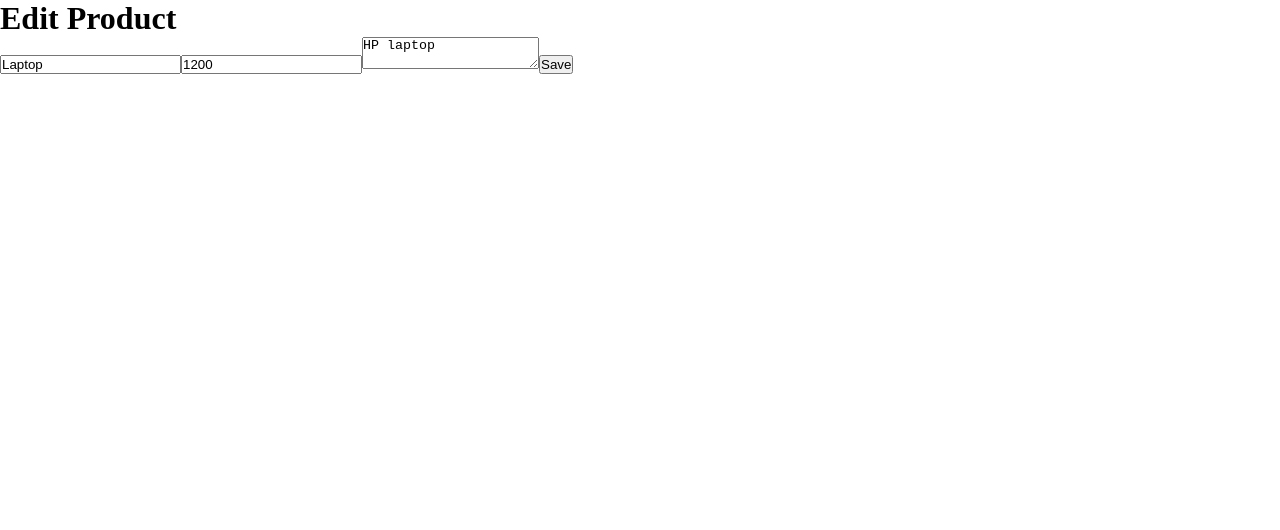
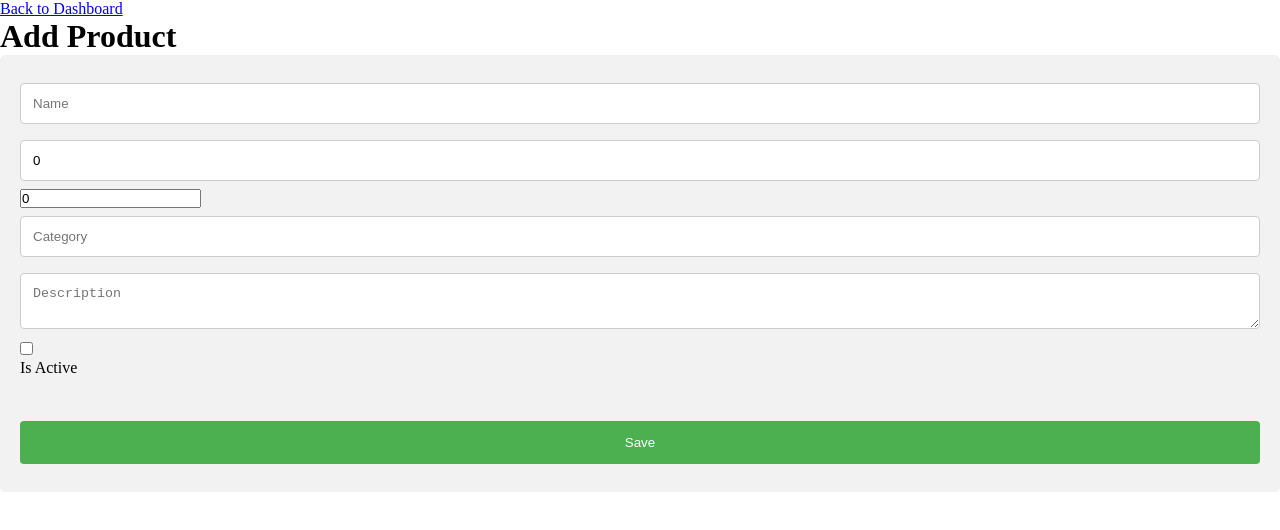
Before and after one commit to uruchira/login-dashboard-app, a React (Vite) app: page /dashboard/1 in a window 1280 px wide. Shown: the top 530 px of the page. Built offline with nearby package versions, Linux system fonts and the light colour scheme.

Commit message:
Correct data bind to Product Form

```diff
--- a/src/contexts/ProductContext.tsx
+++ b/src/contexts/ProductContext.tsx
@@ -6,12 +6,16 @@ const ProductContext = createContext<ProductContextType | undefined>(undefined);
 export function ProductProvider({ children }: { children: React.ReactNode }) {
   const [allProducts, setAllProducts] = useState<Product[]>([]);
 
-  const setNewProduct = (newProduct: Product) => {
-    setAllProducts((prevProducts) => [...prevProducts, newProduct]);
+  const updateProducts = (newProduct: Product[] | Product) => {
+    if (Array.isArray(newProduct)) {
+      setAllProducts((prevProducts) => [...prevProducts, ...newProduct]);
+    } else {
+      setAllProducts((prevProducts) => [...prevProducts, newProduct]);
+    }
   };
 
   return (
-    <ProductContext.Provider value={{ allProducts, setNewProduct }}>
+    <ProductContext.Provider value={{ allProducts, updateProducts }}>
       {children}
     </ProductContext.Provider>
   );
--- a/src/dashboard/ProductForm.tsx
+++ b/src/dashboard/ProductForm.tsx
@@ -1,27 +1,26 @@
 import React, { useState } from "react";
-import { useNavigate, useParams } from "react-router-dom";
+import { useNavigate, useParams, Link } from "react-router-dom";
+import { useProducts } from "../contexts/ProductContext";
+import type { Product } from "../types";
 
-type Product = {
-  id: string;
-  name: string;
-  price: number;
-  description: string;
+const initialState = {
+  sku: "",
+  name: "",
+  price: 0,
+  quantity: 0,
+  category: "",
+  description: "",
+  status: false,
 };
-
-const iProducts: Product[] = [
-  { id: "1", name: "Laptop", price: 1200, description: "HP laptop" },
-  { id: "2", name: "Phone", price: 800, description: "Smartphone" },
-];
 
 const ProductForm: React.FC = () => {
   const { id } = useParams();
   const navigate = useNavigate();
+  const { allProducts } = useProducts();
 
-  const existingProduct = iProducts.find((p) => p.id === id);
+  const existingProduct = allProducts.find((p) => p.sku === id);
 
-  const [form, setForm] = useState<Product>(
-    existingProduct || { id: "", name: "", price: 0, description: "" },
-  );
+  const [form, setForm] = useState<Product>(existingProduct || initialState);
 
   const handleChange = (
     e: React.ChangeEvent<HTMLInputElement | HTMLTextAreaElement>,
@@ -49,33 +48,58 @@ const ProductForm: React.FC = () => {
 
   return (
     <div>
+      <Link to="/dashboard">Back to Dashboard</Link>
       <h1>{existingProduct ? "Edit Product" : "Add Product"}</h1>
 
-      <form onSubmit={handleSubmit} className="space-y-3">
+      <form onSubmit={handleSubmit} className="product-form">
         <input
           name="name"
+          type="text"
           placeholder="Name"
           value={form.name}
           onChange={handleChange}
           required
         />
-
         <input
           name="price"
-          type="number"
+          type="text"
           placeholder="Price"
           value={form.price}
           onChange={handleChange}
           required
         />
-
+        <input
+          name="quantity"
+          type="number"
+          placeholder="Quantity"
+          value={form.quantity}
+          onChange={handleChange}
+          required
+        />
+        <input
+          name="category"
+          type="text"
+          placeholder="Category"
+          value={form.category}
+          onChange={handleChange}
+          required
+        />
         <textarea
           name="description"
           placeholder="Description"
           value={form.description}
           onChange={handleChange}
         />
-
+        <input
+          id="status"
+          type="checkbox"
+          name="status"
+          checked={form.status}
+          onChange={handleChange}
+        />
+        <label htmlFor="status">Is Active</label>
+        <br />
+        <br />
         <button type="submit">Save</button>
       </form>
     </div>
--- a/src/dashboard/index.tsx
+++ b/src/dashboard/index.tsx
@@ -1,10 +1,12 @@
 import { useEffect, useState } from "react";
 import { useNavigate } from "react-router-dom";
+import { useProducts } from "../contexts/ProductContext";
 import { getProducts } from "./services";
 import type { Product } from "../types";
 
 const Dashboard: React.FC = () => {
   const [products, setProducts] = useState<Product[]>([]);
+  const { updateProducts } = useProducts();
   const navigate = useNavigate();
 
   useEffect(() => {
@@ -12,6 +14,7 @@ const Dashboard: React.FC = () => {
       try {
         const response = await getProducts();
         setProducts(response);
+        updateProducts(response);
       } catch (err: unknown) {
         console.error(err);
       }
--- a/src/index.css
+++ b/src/index.css
@@ -19,3 +19,40 @@ th {
   background-color: #f2f2f2;
   font-weight: bold;
 }
+
+.product-form {
+  border-radius: 5px;
+  background-color: #f2f2f2;
+  padding: 20px;
+}
+
+.product-form label {
+  display: block;
+}
+
+.product-form input[type="text"],
+.product-form select,
+.product-form textarea {
+  width: 100%;
+  padding: 12px;
+  margin: 8px 0;
+  display: inline-block;
+  border: 1px solid #ccc;
+  border-radius: 4px;
+  box-sizing: border-box;
+}
+
+.product-form button {
+  width: 100%;
+  background-color: #4caf50;
+  color: white;
+  padding: 14px;
+  margin: 8px 0;
+  border: none;
+  border-radius: 4px;
+  cursor: pointer;
+}
+
+.product-form button:hover {
+  background-color: #45a049;
+}
--- a/src/main.tsx
+++ b/src/main.tsx
@@ -2,6 +2,7 @@ import { StrictMode } from "react";
 import { createRoot } from "react-dom/client";
 import { ErrorBoundary } from "react-error-boundary";
 import { AuthProvider } from "./contexts/AuthContext.tsx";
+import { ProductProvider } from "./contexts/ProductContext.tsx";
 import "./index.css";
 import App from "./App.tsx";
 
@@ -9,7 +10,9 @@ createRoot(document.getElementById("root")!).render(
   <StrictMode>
     <ErrorBoundary fallback={<div>Something went wrong</div>}>
       <AuthProvider>
-        <App />
+        <ProductProvider>
+          <App />
+        </ProductProvider>
       </AuthProvider>
     </ErrorBoundary>
   </StrictMode>,
--- a/src/types.ts
+++ b/src/types.ts
@@ -26,5 +26,5 @@ export interface Product {
 
 export interface ProductContextType {
   allProducts: Product[] | [];
-  setNewProduct: (newProduct: Product) => void;
+  updateProducts: (newProduct: Product[] | Product) => void;
 }
```
